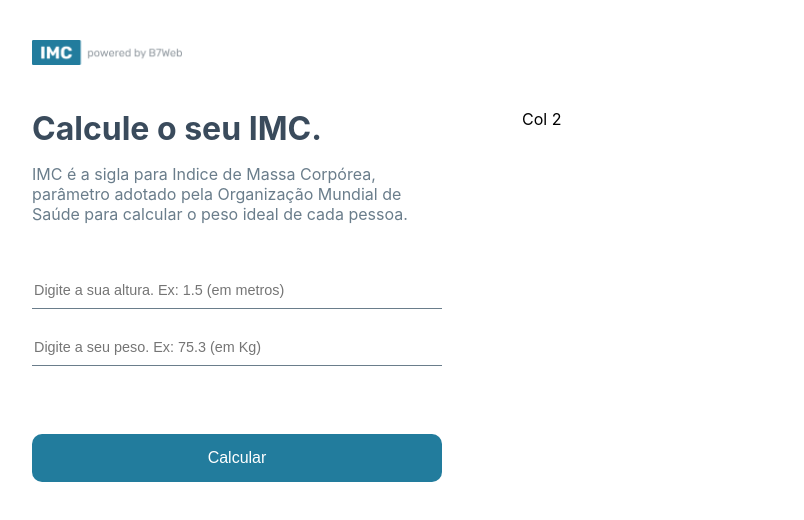
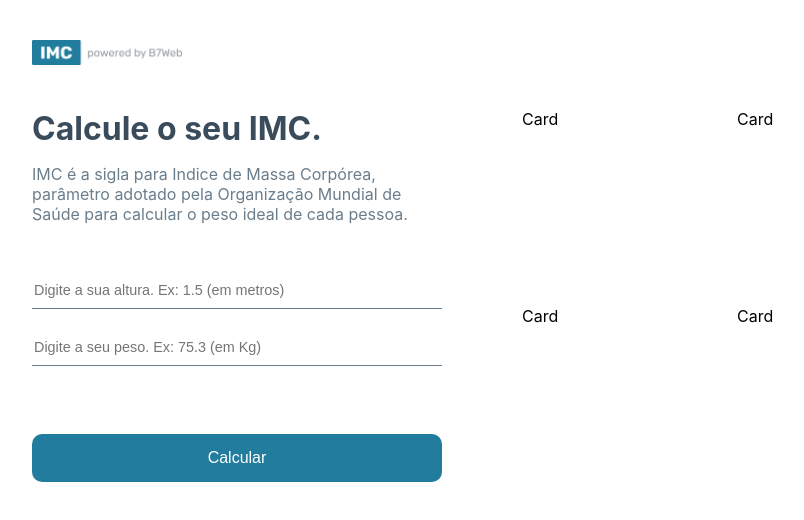
Before and after one commit to Maiquinho/bmi-calculator, a React (Vite) app: page / in a window 1280 px wide. Shown: the top 520 px of the page, without its empty margins (158-962 px from the left). Built offline with nearby package versions, Linux system fonts and the light colour scheme.

Commit message:
feat: card base

```diff
--- a/src/App.module.css
+++ b/src/App.module.css
@@ -43,3 +43,14 @@ p {
 .column {
     flex: 1;
 }
+
+.flex {
+    display: flex;
+}
+
+.grid {
+    flex: 1;
+    display: grid;
+    grid-template-columns: repeat(2, 1fr);
+    gap: 20px;
+}
--- a/src/App.tsx
+++ b/src/App.tsx
@@ -1,7 +1,8 @@
 import styles from './App.module.css';
+import { Card } from './components/Card';
 import { Form } from './components/Form';
 import { Header } from './components/Header';
-import { bmiLevels, calculateBmi } from './helpers/bmi';
+import { bmiLevels } from './helpers/bmi';
 
 export default function App() {
   return (
@@ -16,8 +17,12 @@ export default function App() {
          <Form />
         </div>
 
-        <div className={styles.column}>
-        Col 2
+        <div className={`${styles.column} ${styles.flex}`}>
+          <div className={styles.grid}>
+            {bmiLevels.map((item, key) => (
+              <Card key={key} item={item} />
+            ))}
+          </div>
         </div>
 
       </div>
--- /dev/null
+++ b/src/components/Card/index.tsx
@@ -0,0 +1,14 @@
+import { bmiLevel } from '../../helpers/bmi';
+import styles from './styles.module.css';
+
+
+interface CardProps {
+    item: bmiLevel
+}
+
+
+export function Card({ item }: CardProps){
+    return(
+        <div>Card</div>
+    )
+}
--- a/src/components/Form/index.tsx
+++ b/src/components/Form/index.tsx
@@ -1,4 +1,5 @@
 import { FormEvent, useState } from 'react';
+import { calculateBmi } from '../../helpers/bmi';
 import styles from './styles.module.css';
 
 export function Form(){
```
Also changed, not shown: src/components/Card/styles.module.css (added).
